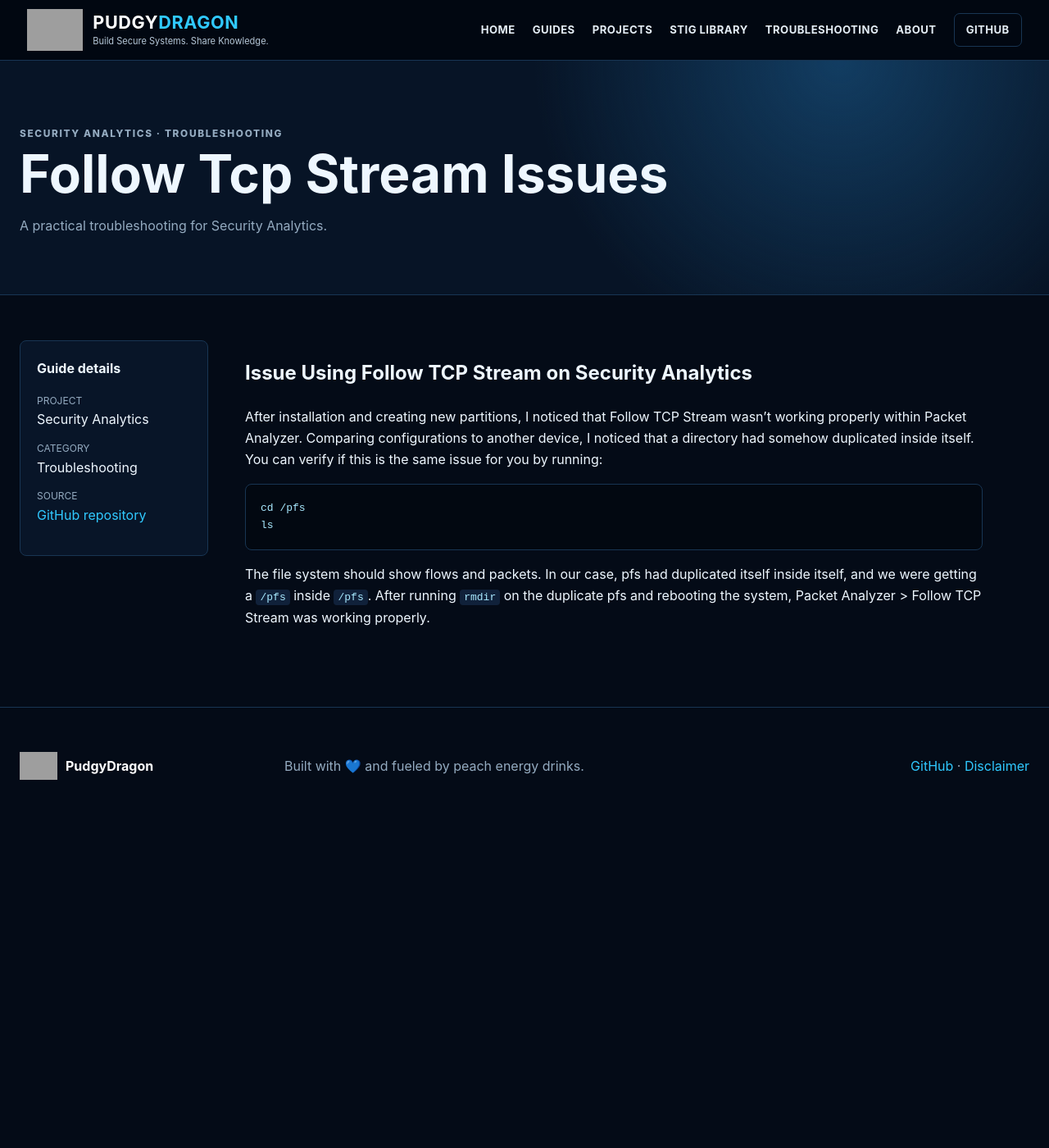
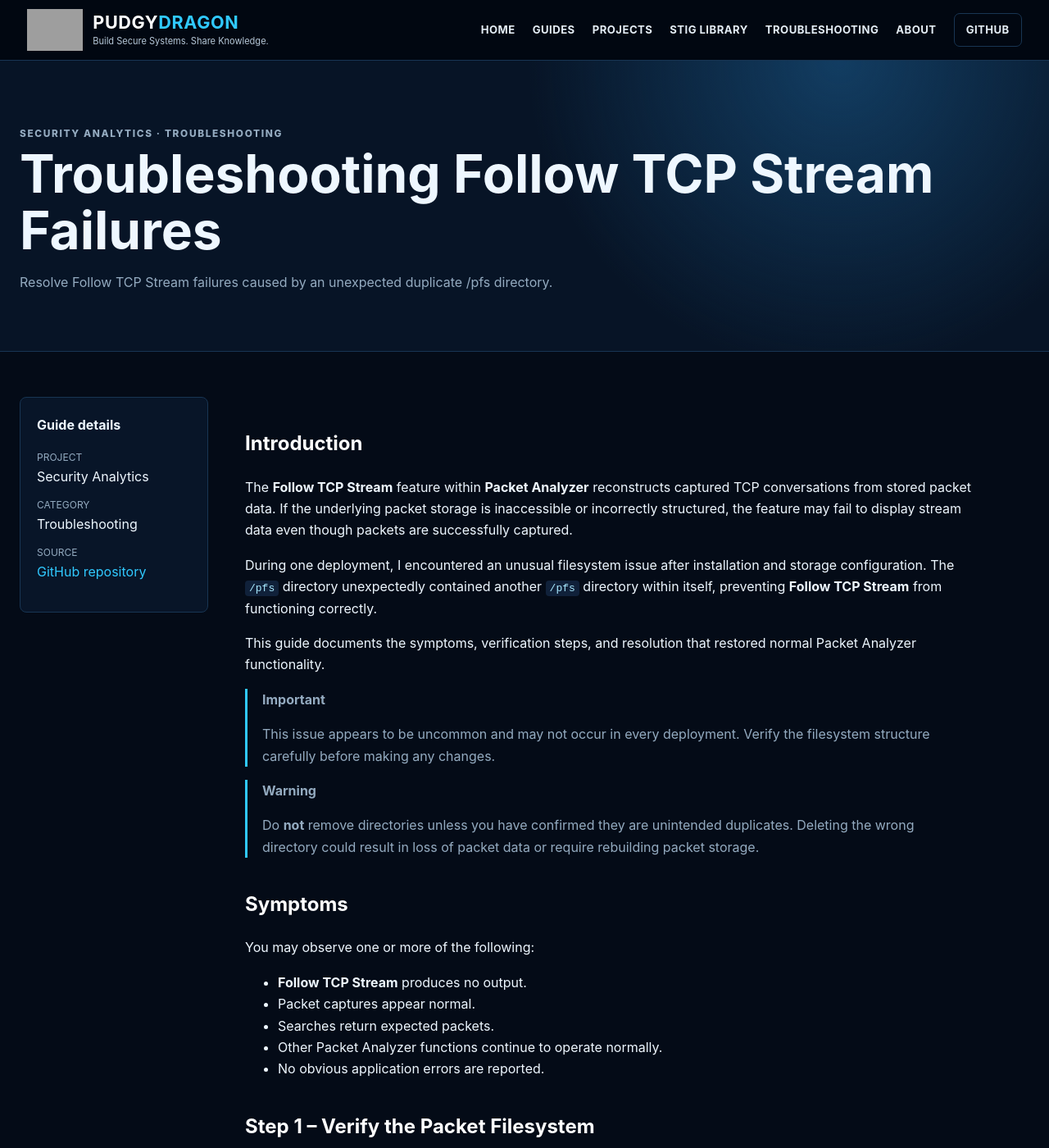
Before and after one commit to PudgyDragon/pudgydragon.github.io, a Jekyll site: the page built from _guides/security-analytics-troubleshoot-follow-tcp-stream-issues.md, in a window 1280 px wide and 1400 px high. Shown: the whole window at 82% size. Built offline with Jekyll 4.4.1, drawn with Linux system fonts in a browser that asks for light colours; some of the changed text lies outside the part shown; grey boxes are pictures that could not be loaded.

Commit message:
Update security-analytics-troubleshoot-follow-tcp-stream-issues.md

````diff
--- a/_guides/security-analytics-troubleshoot-follow-tcp-stream-issues.md
+++ b/_guides/security-analytics-troubleshoot-follow-tcp-stream-issues.md
@@ -1,19 +1,128 @@
 ---
-title: "Follow Tcp Stream Issues"
+title: "Troubleshooting Follow TCP Stream Failures"
 project: "Security Analytics"
 category: "Troubleshooting"
-description: "A practical troubleshooting for Security Analytics."
+description: "Resolve Follow TCP Stream failures caused by an unexpected duplicate /pfs directory."
 source_url: "https://github.com/PudgyDragon/Security_Analytics/blob/main/Troubleshoot/Follow_TCP_Stream_Issues.md"
 ---
 
-# Issue Using Follow TCP Stream on Security Analytics
-After installation and creating new partitions, I noticed that Follow TCP Stream wasn't working properly
-within Packet Analyzer. Comparing configurations to another device, I noticed that a directory had somehow
-duplicated inside itself. You can verify if this is the same issue for you by running:
+## Introduction
+
+The **Follow TCP Stream** feature within **Packet Analyzer** reconstructs captured TCP conversations from stored packet data. If the underlying packet storage is inaccessible or incorrectly structured, the feature may fail to display stream data even though packets are successfully captured.
+
+During one deployment, I encountered an unusual filesystem issue after installation and storage configuration. The `/pfs` directory unexpectedly contained another `/pfs` directory within itself, preventing **Follow TCP Stream** from functioning correctly.
+
+This guide documents the symptoms, verification steps, and resolution that restored normal Packet Analyzer functionality.
+
+> **Important**
+>
+> This issue appears to be uncommon and may not occur in every deployment. Verify the filesystem structure carefully before making any changes.
+
+> **Warning**
+>
+> Do **not** remove directories unless you have confirmed they are unintended duplicates. Deleting the wrong directory could result in loss of packet data or require rebuilding packet storage.
+
+## Symptoms
+
+You may observe one or more of the following:
+
+- **Follow TCP Stream** produces no output.
+- Packet captures appear normal.
+- Searches return expected packets.
+- Other Packet Analyzer functions continue to operate normally.
+- No obvious application errors are reported.
+
+## Step 1 – Verify the Packet Filesystem
+
+Log in to the appliance as `root`.
+
+Navigate to the packet storage directory.
+
+```bash
+cd /pfs
 ```
-cd /pfs
-ls
+
+List the directory contents.
+
+```bash
+ls -l
 ```
-The file system should show flows and packets. In our case, pfs had duplicated itself inside itself,
-and we were getting a `/pfs` inside `/pfs`. After running `rmdir` on the duplicate pfs and rebooting the system,
-Packet Analyzer > Follow TCP Stream was working properly.
+
+A normal installation should resemble:
+
+```text
+flows
+packets
+```
+
+If you instead observe something similar to:
+
+```text
+flows
+packets
+pfs
+```
+
+then an unexpected duplicate directory may exist.
+
+## Step 2 – Verify the Duplicate Directory
+
+Inspect the unexpected directory before removing it.
+
+For example:
+
+```bash
+ls -l /pfs/pfs
+```
+
+Confirm that the directory is not part of your intended storage layout.
+
+> **Important**
+>
+> Compare the directory structure with a known-good Security Analytics appliance whenever possible before making changes.
+
+## Step 3 – Remove the Duplicate Directory
+
+If you have confirmed the nested `/pfs` directory is unintended, remove it.
+
+```bash
+rmdir /pfs/pfs
+```
+
+This command removes the duplicate directory only if it is empty.
+
+If the directory contains files, stop and investigate further before deleting anything.
+
+## Step 4 – Reboot the Appliance
+
+After removing the duplicate directory, reboot the appliance.
+
+```bash
+reboot
+```
+
+Allow the appliance to complete startup before testing Packet Analyzer again.
+
+## Verification
+
+After the appliance has restarted:
+
+- Open **Packet Analyzer**.
+- Locate a TCP session.
+- Select **Follow TCP Stream**.
+- Verify the TCP conversation is reconstructed successfully.
+- Confirm packet searches continue to function normally.
+
+## Troubleshooting
+
+If **Follow TCP Stream** still does not function:
+
+- Verify the duplicate directory was actually removed.
+- Confirm packet storage is mounted correctly.
+- Verify both the `flows` and `packets` directories exist.
+- Compare the `/pfs` directory structure against a known-good appliance.
+- Review application and system logs for storage-related errors.
+
+> **Field Note**
+>
+> This issue was discovered after installing Security Analytics and creating new storage partitions. Comparing the appliance against another working deployment quickly revealed that `/pfs` had somehow become nested inside itself. Removing the unintended directory and rebooting immediately restored **Follow TCP Stream** functionality. Although I never determined what caused the duplicate directory to be created, documenting the symptom and resolution may save someone else a considerable amount of troubleshooting time.
````
